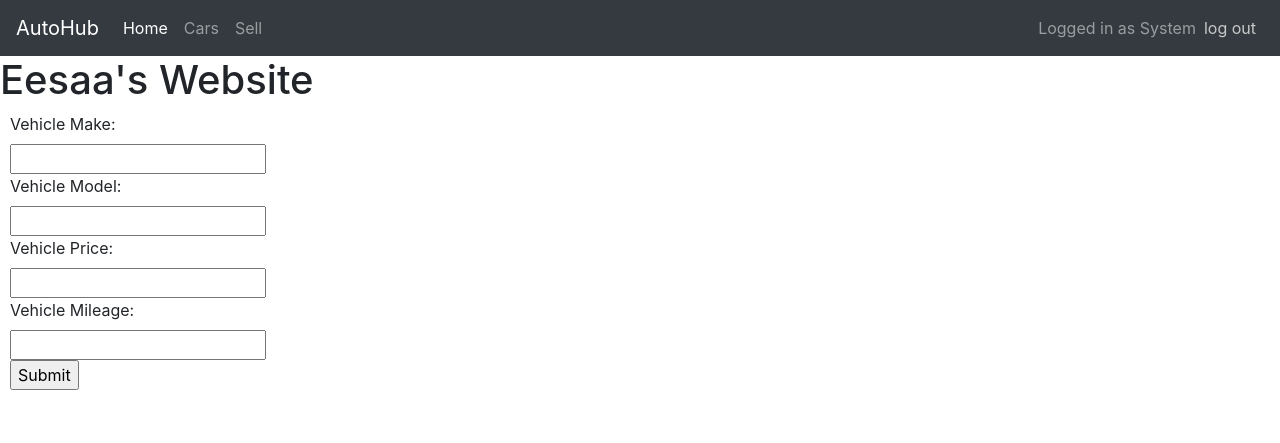
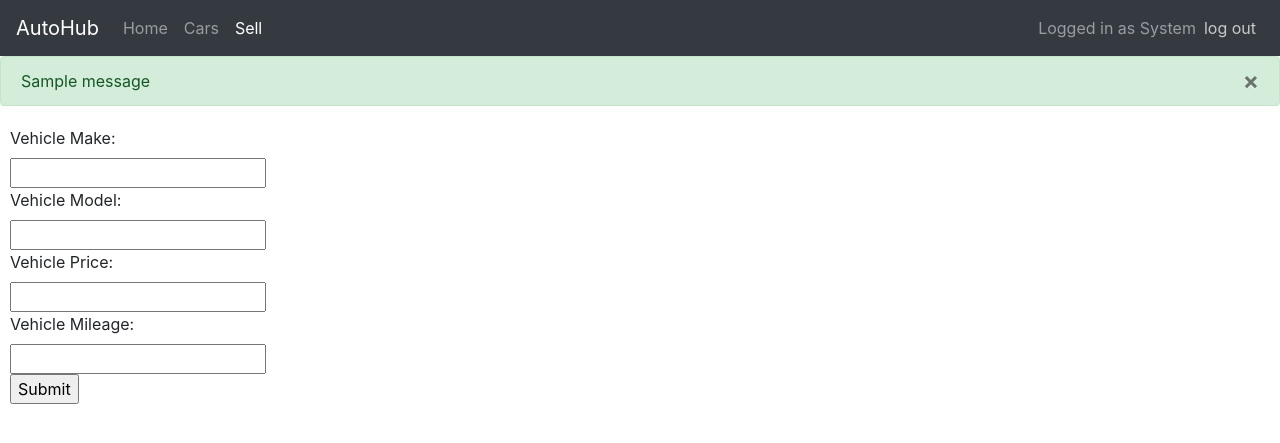
Before and after one commit to EesaaM-dev/marketplace_app, a Flask app: page /add in a window 1280 px wide. Shown: the top 443 px of the page. Run offline with Flask 3, Linux system fonts and the light colour scheme; a user stored in the database is signed in; one stand-in notice (Sample message) is shown; some libraries are stand-ins or nearby versions.

Commit message:
more friendly UI/UX experience

```diff
--- a/app.py
+++ b/app.py
@@ -72,6 +72,7 @@ def valid_car(make, model, price, mileage):
     #method to check if a car entry is valid (input validation)
     error_msg=None
     is_valid = False
+
     try:
         #try converting price to int if it's a non-integer string it will fail
         price = int(price)
@@ -87,11 +88,11 @@ def valid_car(make, model, price, mileage):
         #render add page with the error
         return error_msg, is_valid
     #checking that none of the values are 'None'
-    if make == None or model == None or price == None or mileage ==None:
-        error_msg = 'Values cannot be None'
+    if not make or not model or not price or not mileage:
+        error_msg = "You cannot submit an empty form, please complete every field"
         return error_msg, is_valid
     elif make == "" or make.isspace() == True:
-        error_msg="Make cannot be empty"
+        error_msg="Make cannot be empty or contain whitespace"
         return error_msg, is_valid
     elif model == "" or model.isspace() == True:
         error_msg="Model cannot be empty"
@@ -124,7 +125,7 @@ def populate_db():
 
 @app.route("/")
 def index():
-    return render_template('index.html')
+    return render_template('index.html', page_name="home")
 
 
 @app.route('/login', methods=['POST','GET'])
@@ -135,24 +136,27 @@ def login():
 
         if user is None or user.check_password(request.form.get('password')) == False:
             print("LOGIN FAILED")
-            error_msg=("LOGIN FAILED")
+
+            error_msg=("Your login was unsuccessful, please try again")
             return render_template("login.html", error = error_msg)
         else:
             print("LOGIN SUCCESSFUL")
-            flash("LOGIN SUCCESSFUL")
+
             flask_login.login_user(user)
+            flash(f'Login Successful welcome {flask_login.current_user.username.capitalize()}!', 'success')
             return redirect(url_for("profile"))
-    return render_template('login.html')
+    return render_template('login.html', page_name = "login")
 
 @app.route('/profile')
 @flask_login.login_required
 def profile():
-    return render_template('profile.html')
+    return render_template('profile.html', page_name = "profile")
 
 @app.route('/logout')
 @flask_login.login_required
 def logout():
     flask_login.logout_user()
+    flash('Log out successful', 'success')
     return redirect(url_for('login'))
 
 @app.route('/signup', methods=['POST','GET'])
@@ -189,7 +193,7 @@ def signup():
                 db.session.add(new_user)
                 db.session.commit()
                 #flashing a message to give feedback to the user
-                flash("User successfully added to the system please login")
+                flash('User successfully added to the system please login', 'success')
                 return redirect(url_for("login"))
             else:
                 print("NOT ADDING")
@@ -197,7 +201,7 @@ def signup():
 
         return render_template('signup.html', error=error)
 
-    return render_template('signup.html')
+    return render_template('signup.html', page_name = "signup")
 
 
 @app.route('/user/<username>')
@@ -217,8 +221,8 @@ def edit_car(car_id):
     if flask_login.current_user.id == old_car_entry.owner.id or flask_login.current_user.is_admin:
         if request.method =="POST":
             #if a form is submit get data from the form
-            new_make = request.form.get("Make")
-            new_model = request.form.get("Model")
+            new_make = request.form.get("Make").strip()
+            new_model = request.form.get("Model").strip()
             new_price = request.form.get("Price")
             new_mileage = request.form.get("Mileage")
             print(new_make, new_model, new_price, new_mileage)
@@ -230,20 +234,20 @@ def edit_car(car_id):
                 old_car_entry.price = new_price
                 old_car_entry.mileage = new_mileage
                 db.session.commit()
-                flash(f'Vehicle with ID: {car_id} was successfully edited') #flashing a message for when the user is redirected
+                flash(f'Vehicle with ID: {car_id} was successfully edited', 'success') #flashing a message for when the user is redirected
                 return redirect(url_for("show_cars"))
             else:
                 #if not valid return the page with the error message
                 return render_template('edit.html', error=error_msg, id=car_id, car=old_car_entry)
     else:
-        flash("UNAUTHORISED YOU CANNOT EDIT THIS LISTING")
+        flash('UNAUTHORISED YOU CANNOT EDIT THIS LISTING', 'danger')
         return redirect(url_for('show_cars'))
 
 
 
 
         #rendered on the GET request
-    return render_template('edit.html', id = car_id, car=old_car_entry)
+    return render_template('edit.html', id = car_id, car=old_car_entry, page_name = "edit")
 #route for deleting cars using variable route
 @app.route('/delete/<int:car_id>', methods=['POST','GET'])
 @flask_login.login_required
@@ -258,10 +262,10 @@ def delete_car(car_id):
         db.session.delete(car_entry)
         db.session.commit()
         print(car_entry)
-        flash(f'Vehicle with ID: {car_id} successfully Deleted') #flashing a message for when the user is redirected
+        flash(f'Vehicle with ID: {car_id} successfully Deleted', 'success') #flashing a message for when the user is redirected
         return redirect(url_for("show_cars"))
     else:
-        flash(f'You cannot remove this post')
+        flash(f'You cannot remove this post', 'danger')
         cars_db = CarListing.query.all()
         return(render_template('cars.html', car_list = cars_db))
 @app.route('/cars')
@@ -271,29 +275,35 @@ def show_cars():
     if flask_login.current_user.is_authenticated and CarListing.query.filter_by(user_id = flask_login.current_user.id).first() != None:
         action_tab = True
     cars_db = CarListing.query.all()
-    return render_template('cars.html', car_list = cars_db, action_tab = action_tab)
+    return render_template('cars.html', car_list = cars_db, action_tab = action_tab, page_name = "cars")
 
 @app.route('/add', methods=['POST','GET'])
 def add_cars():
-    if request.method == "POST":
-        #if user has submitted a form extract data from it
-        owner = flask_login.current_user.id
-        make = request.form.get("Make")
-        model = request.form.get("Model")
-        price = request.form.get("Price")
-        mileage = request.form.get("Mileage")
+    if flask_login.current_user.is_authenticated:
+        if request.method == "POST":
+            #if user has submitted a form extract data from it
+            #strip() to clean up user input before adding to the system
+            owner = flask_login.current_user.id
+            make = request.form.get("Make").strip()
+            model = request.form.get("Model").strip()
+            price = request.form.get("Price").strip()
+            mileage = request.form.get("Mileage").strip()
 
-        error_msg, is_valid = valid_car(make, model, price, mileage)
-        if is_valid:
-            car_db_entry = CarListing(make=make.capitalize(), model=model, price=price, mileage=mileage, user_id = owner)
-            with app.app_context():
-                    db.session.add(car_db_entry)
-                    db.session.commit()
-            flash('Vehicle successfully added') #flashing a message for when the user is redirected
-            return redirect(url_for("show_cars"))
-        else:
-            return render_template('add.html', error=error_msg)
-    return render_template('add.html') #when user clicks on the route ('GET') render the add page
+            error_msg, is_valid = valid_car(make, model, price, mileage)
+            if is_valid:
+                #if car is valid it can be added to the database
+                car_db_entry = CarListing(make=make.capitalize(), model=model, price=price, mileage=mileage, user_id = owner)
+                with app.app_context():
+                        db.session.add(car_db_entry)
+                        db.session.commit()
+                flash('Vehicle successfully added', 'success') #flashing a message for when the user is redirected
+                return redirect(url_for("show_cars"))
+            else:
+                return render_template('add.html', error=error_msg)
+    else:
+        flash('You must login or sign up to sell cars', 'danger')
+        return redirect(url_for("login"))
+    return render_template('add.html', page_name = "add") #when user clicks on the route ('GET') render the add page
 
 if __name__ ==("__main__"):
     #database is only created if a database doesn't already exist
--- a/templates/add.html
+++ b/templates/add.html
@@ -15,10 +15,12 @@
 
     <!-- display the error to the user when re-rendering the add page after an error  -->
     {% if error%}
-    <p class=error style="color:red; font-size:20px;"><strong>Error:</strong> {{ error }}
+    <div class="alert alert-danger" role="alert"><strong>Error:</strong>
+         {{ error }}
+    </div>
     {% endif %}
     <!-- form has some client side validation  -->
-    <form method="POST" style="margin-left:10px;">
+    <form method="POST" style="margin-left:10px; margin-top: 20px;">
         <label for="Make">Vehicle Make:</label><br>
         <input type="text" id="Make" name="Make"></br>
         <label for="Model">Vehicle Model:</label><br>
--- a/templates/base.html
+++ b/templates/base.html
@@ -7,6 +7,8 @@
     <title>{% block title %}{% endblock %}</title>
 </head>
 <body>
+
+
     <nav class="navbar navbar-expand-lg navbar-dark bg-dark">
   <a class="navbar-brand" href="/">AutoHub</a>
   <button class="navbar-toggler" type="button" data-toggle="collapse" data-target="#navbarNav" aria-controls="navbarNav" aria-expanded="false" aria-label="Toggle navigation">
@@ -14,14 +16,14 @@
   </button>
   <div class="collapse navbar-collapse" id="navbarNav">
     <ul class="navbar-nav">
-      <li class="nav-item active">
-        <a class="nav-link" href="/">Home <span class="sr-only">(current)</span></a>
+      <li class="nav-item">
+        <a class="nav-link {% if page_name== 'home' %}active{% endif%}" href="/">Home</a>
       </li>
       <li class="nav-item">
-        <a class="nav-link" href="/cars">Cars</a>
+        <a class="nav-link {% if page_name== 'cars' %}active{% endif%}" href="/cars">Cars</a>
       </li>
       <li class="nav-item">
-        <a class="nav-link" href="/add">Sell</a>
+        <a class="nav-link {% if page_name== 'add' %}active{% endif%}" href="/add">Sell</a>
       </li>
 
 
@@ -40,9 +42,9 @@
     </li >
       {% else %}
       <li class="nav-item">
-        <a class="nav-link" href="/login">Login</a>
+        <a class="nav-link {% if page_name== 'login' %}active{% endif%}" href="/login">Login</a>
       </li>
-        <a class="nav-link" href="/signup">Sign up</a>
+        <a class="nav-link {% if page_name== 'signup' %}active{% endif%}" href="/signup">Sign up</a>
       </li>
       <span class="navbar-text" style="margin-left: 20px;">
       Signed out
@@ -53,9 +55,28 @@
 
   </div>
 </nav>
-    <h1>Eesaa's Website</h1>
-        {% block content %}
-        {% endblock %}
+
+
+{% with messages = get_flashed_messages(with_categories=true) %}
+    {% if messages %}
+    {% for category, message in messages %}
+    <!-- button so the user can dismiss the alert  -->
+      <div class="alert alert-{{category}} fade show" role = 'alert'>{{ message }}
+              <button type="button" class="close" data-dismiss="alert" aria-label="Close">
+          <span aria-hidden="true">&times;</span>
+        </button>
+      </div>
+      {% endfor %}
+  {% endif %}
+{% endwith %}
+
+
+
+{% block content %}
+
+
+
+{% endblock %}
 
 <script src="https://code.jquery.com/jquery-3.2.1.slim.min.js" integrity="sha384-KJ3o2DKtIkvYIK3UENzmM7KCkRr/rE9/Qpg6aAZGJwFDMVNA/GpGFF93hXpG5KkN" crossorigin="anonymous"></script>
 <script src="https://cdn.jsdelivr.net/npm/popper.js@1.12.9/dist/umd/popper.min.js" integrity="sha384-ApNbgh9B+Y1QKtv3Rn7W3mgPxhU9K/ScQsAP7hUibX39j7fakFPskvXusvfa0b4Q" crossorigin="anonymous"></script>
--- a/templates/signup.html
+++ b/templates/signup.html
@@ -4,7 +4,8 @@
 
 <h1>Signup Page</h1>
     {% if error %}
-    <p class=error style="color:red; font-size:20px;"><strong>Error:</strong> {{ error }}
+    <div class="alert alert-danger" role="alert" ><strong>Error:</strong> {{ error }}
+    </div>
     {% endif %}
 <form method="POST" style="margin-left:10px;">
         <label for="Username">Choose your username:</label><br>
```
Also changed, not shown: templates/cars.html (+3 -8 lines), templates/login.html (+3 -10 lines).
